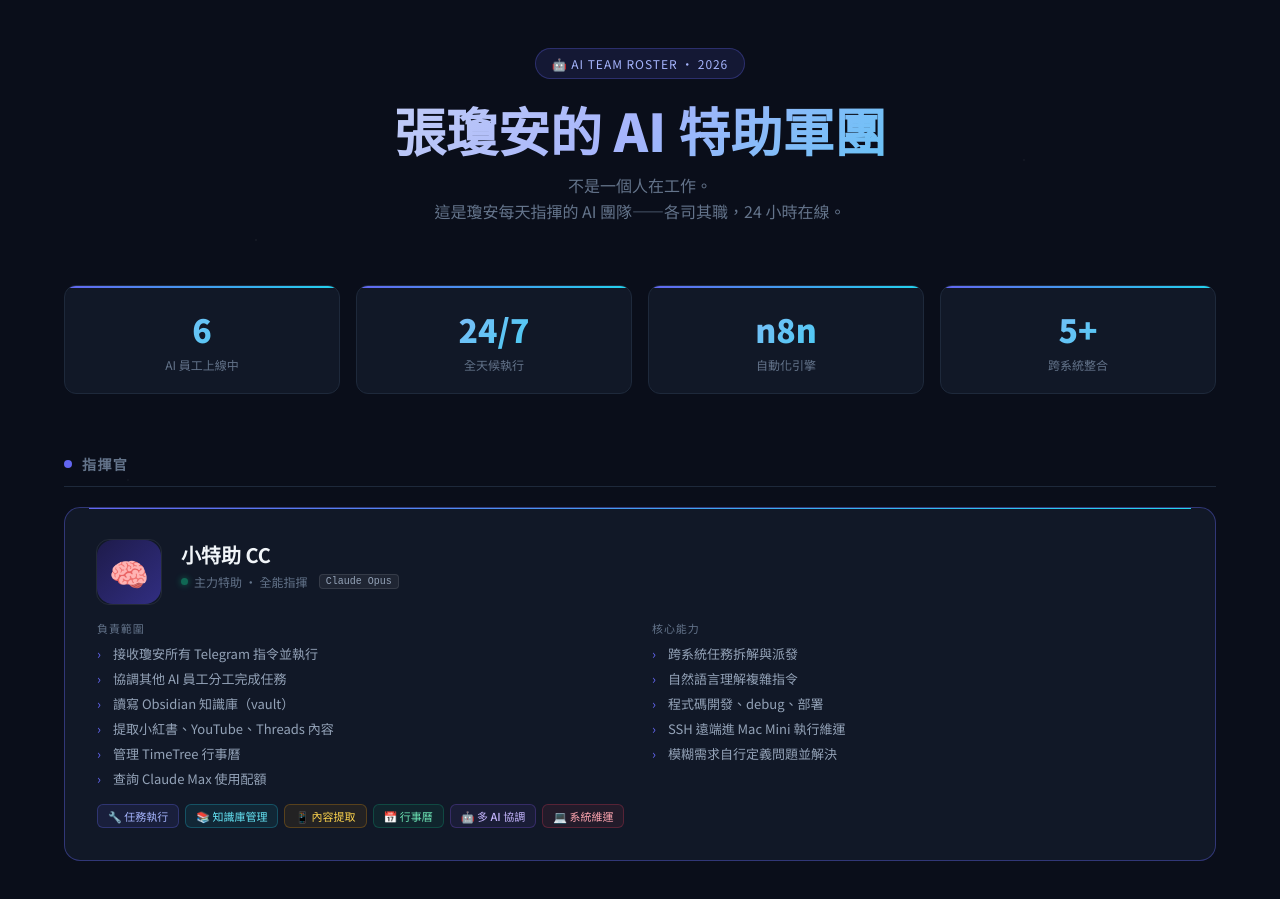
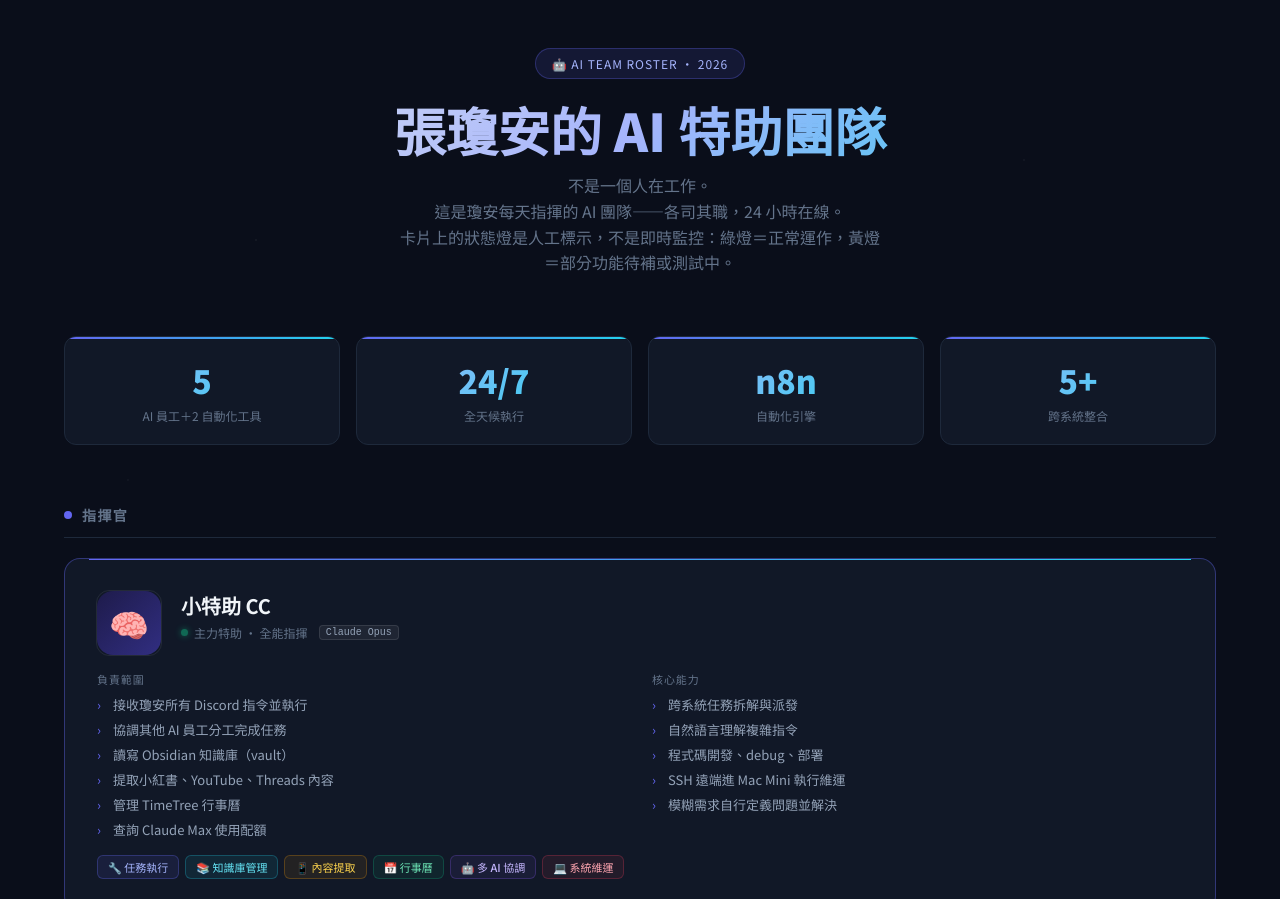
Before and after one commit to wuohome/ai-team-roster, a plain HTML site: page index.html in a window 1280 px wide. Shown: the top 899 px of the page. Drawn offline with Linux system fonts and the light colour scheme.

Commit message:
名冊頁文字修正：員工數與卡片對上（5 位＋2 項工具）、標題統一為特助團隊、Telegram 改 Discord、n8n 版本改現況、補狀態燈說明
Co-Authored-By: Claude Opus 5.5 <noreply@anthropic.com>

```diff
--- a/index.html
+++ b/index.html
@@ -406,15 +406,15 @@
     <div class="header-badge">
       🤖 AI Team Roster · 2026
     </div>
-    <h1>張瓊安的 AI 特助軍團</h1>
-    <p>不是一個人在工作。<br>這是瓊安每天指揮的 AI 團隊——各司其職，24 小時在線。</p>
+    <h1>張瓊安的 AI 特助團隊</h1>
+    <p>不是一個人在工作。<br>這是瓊安每天指揮的 AI 團隊——各司其職，24 小時在線。<br>卡片上的狀態燈是人工標示，不是即時監控：綠燈＝正常運作，黃燈＝部分功能待補或測試中。</p>
   </div>
 
   <!-- Stats -->
   <div class="stats-bar">
     <div class="stat-card">
-      <div class="stat-number">6</div>
-      <div class="stat-label">AI 員工上線中</div>
+      <div class="stat-number">5</div>
+      <div class="stat-label">AI 員工＋2 自動化工具</div>
     </div>
     <div class="stat-card">
       <div class="stat-number">24/7</div>
@@ -454,7 +454,7 @@
           <div class="big-section">
             <div class="big-section-title">負責範圍</div>
             <ul>
-              <li>接收瓊安所有 Telegram 指令並執行</li>
+              <li>接收瓊安所有 Discord 指令並執行</li>
               <li>協調其他 AI 員工分工完成任務</li>
               <li>讀寫 Obsidian 知識庫（vault）</li>
               <li>提取小紅書、YouTube、Threads 內容</li>
@@ -612,7 +612,7 @@
             <div class="card-role">
               <div class="status-dot"></div>
               自動化調度中樞 &nbsp;
-              <span class="model-tag">n8n 2.13.4</span>
+              <span class="model-tag">n8n 2.23.2</span>
             </div>
           </div>
         </div>
@@ -673,7 +673,7 @@
       </div>
       <div class="infra-item">
         <div class="infra-label">對話入口</div>
-        <div class="infra-value">Telegram + LINE</div>
+        <div class="infra-value">Discord + LINE</div>
         <div class="infra-sub">多頻道並行</div>
       </div>
       <div class="infra-item">
```
